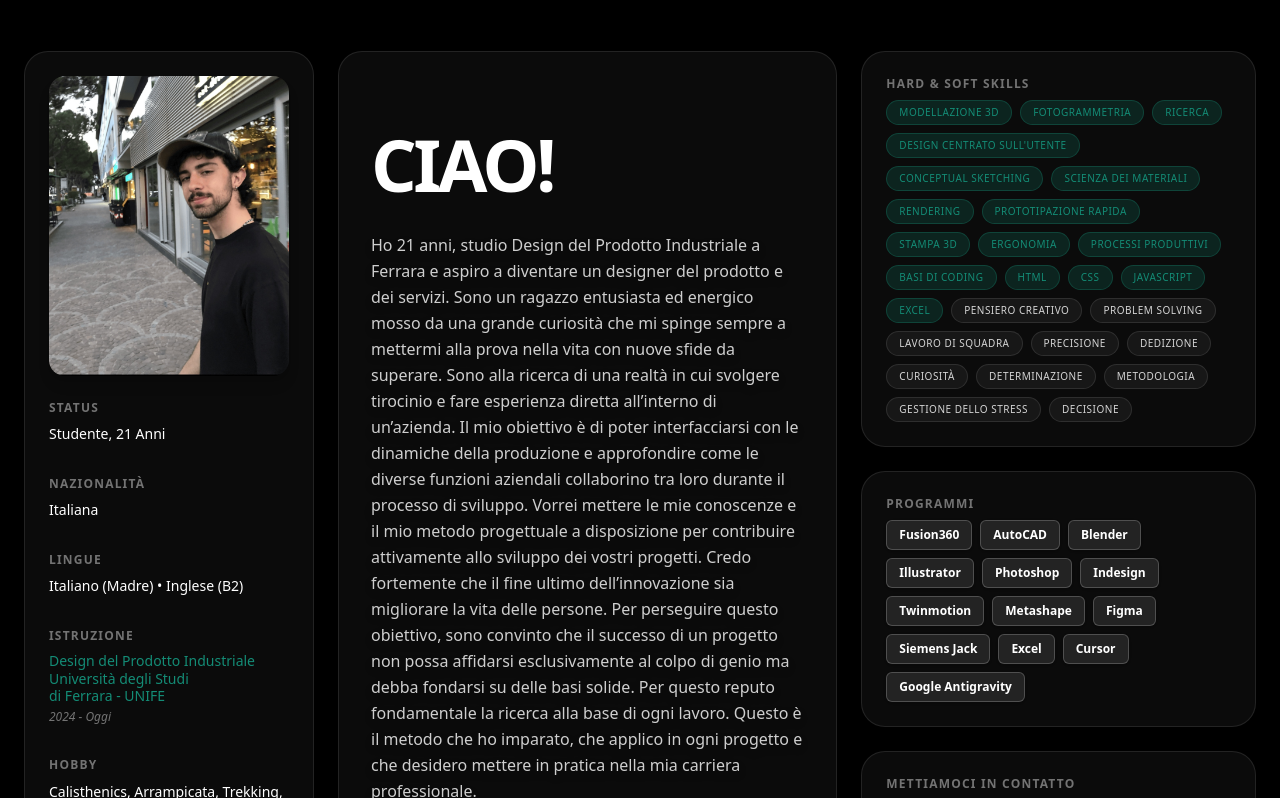
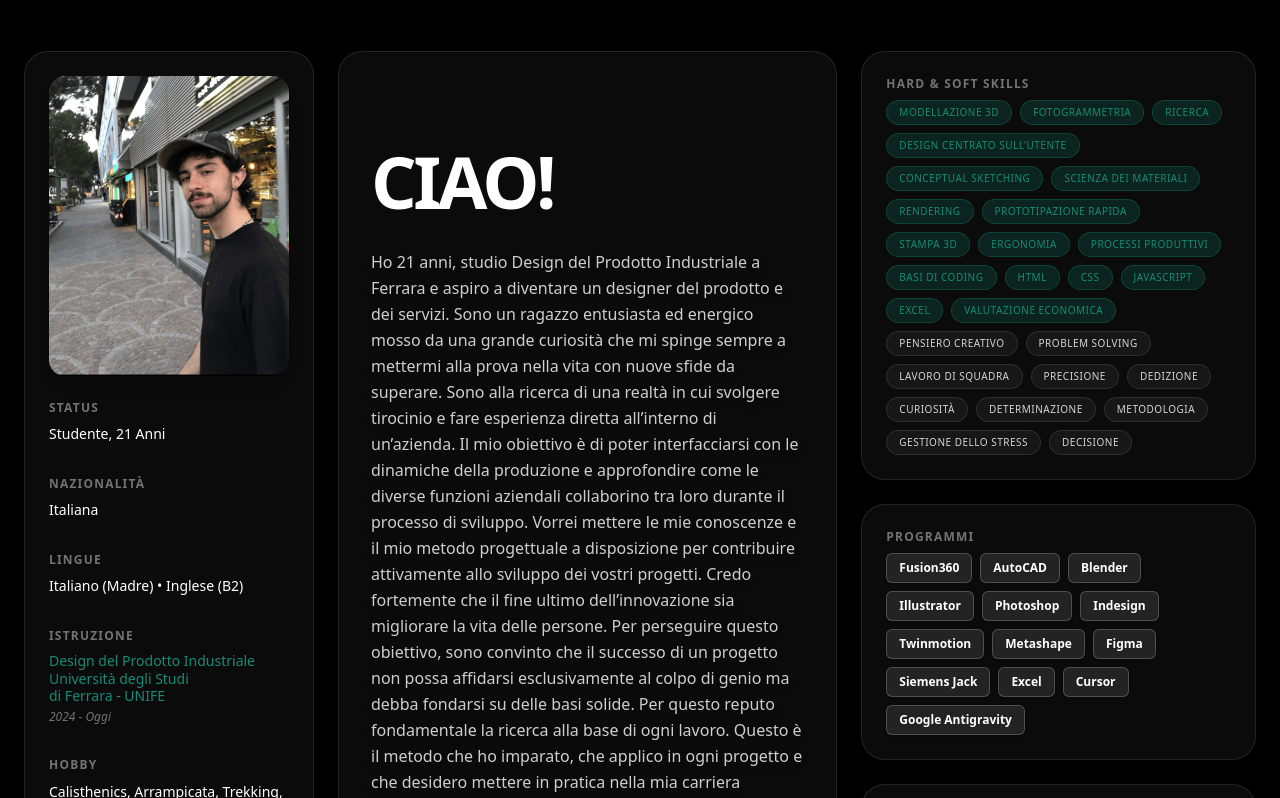
Before and after one commit to finizzzz/icaro-frontend, a Next.js app: page /about-me in a window 1280 px wide. Shown: the part 845-1643 px from the top of the page. Built offline with nearby package versions, Linux system fonts and the light colour scheme.

Commit message:
feat: create AboutInfo component for personal profile section

```diff
--- a/app/about-me/components/AboutInfo.tsx
+++ b/app/about-me/components/AboutInfo.tsx
@@ -107,7 +107,7 @@ Credo fortemente che il fine ultimo dell’innovazione sia migliorare la vita de
           <motion.div variants={itemReveal} className="bg-neutral-900/50 border border-white/10 rounded-3xl p-6">
             <h3 className="font-mono text-neutral-500 uppercase tracking-widest text-xs mb-2 font-bold">Hard & Soft Skills</h3>
             <div className="flex flex-wrap gap-2">
-              {['Modellazione 3D', 'Fotogrammetria', 'Ricerca', 'Design Centrato sull\'Utente', 'Conceptual Sketching', 'Scienza dei Materiali', 'Rendering', 'Prototipazione Rapida', 'Stampa 3D', 'Ergonomia', 'Processi Produttivi', 'Basi di Coding', 'HTML', 'CSS', 'JavaScript', 'Excel'].map(skill => (
+              {['Modellazione 3D', 'Fotogrammetria', 'Ricerca', 'Design Centrato sull\'Utente', 'Conceptual Sketching', 'Scienza dei Materiali', 'Rendering', 'Prototipazione Rapida', 'Stampa 3D', 'Ergonomia', 'Processi Produttivi', 'Basi di Coding', 'HTML', 'CSS', 'JavaScript', 'Excel', 'Valutazione Economica'].map(skill => (
                 <span key={skill} className="px-3 py-1 bg-brand-primary/20 text-brand-primary border border-brand-primary/30 rounded-full text-[10px] uppercase font-mono tracking-wider">{skill}</span>
               ))}
               {['Pensiero Creativo', 'Problem Solving', 'Lavoro di Squadra', 'Precisione', 'Dedizione', 'Curiosità', 'Determinazione', 'Metodologia', 'Gestione dello Stress', 'Decisione'].map(skill => (
```
